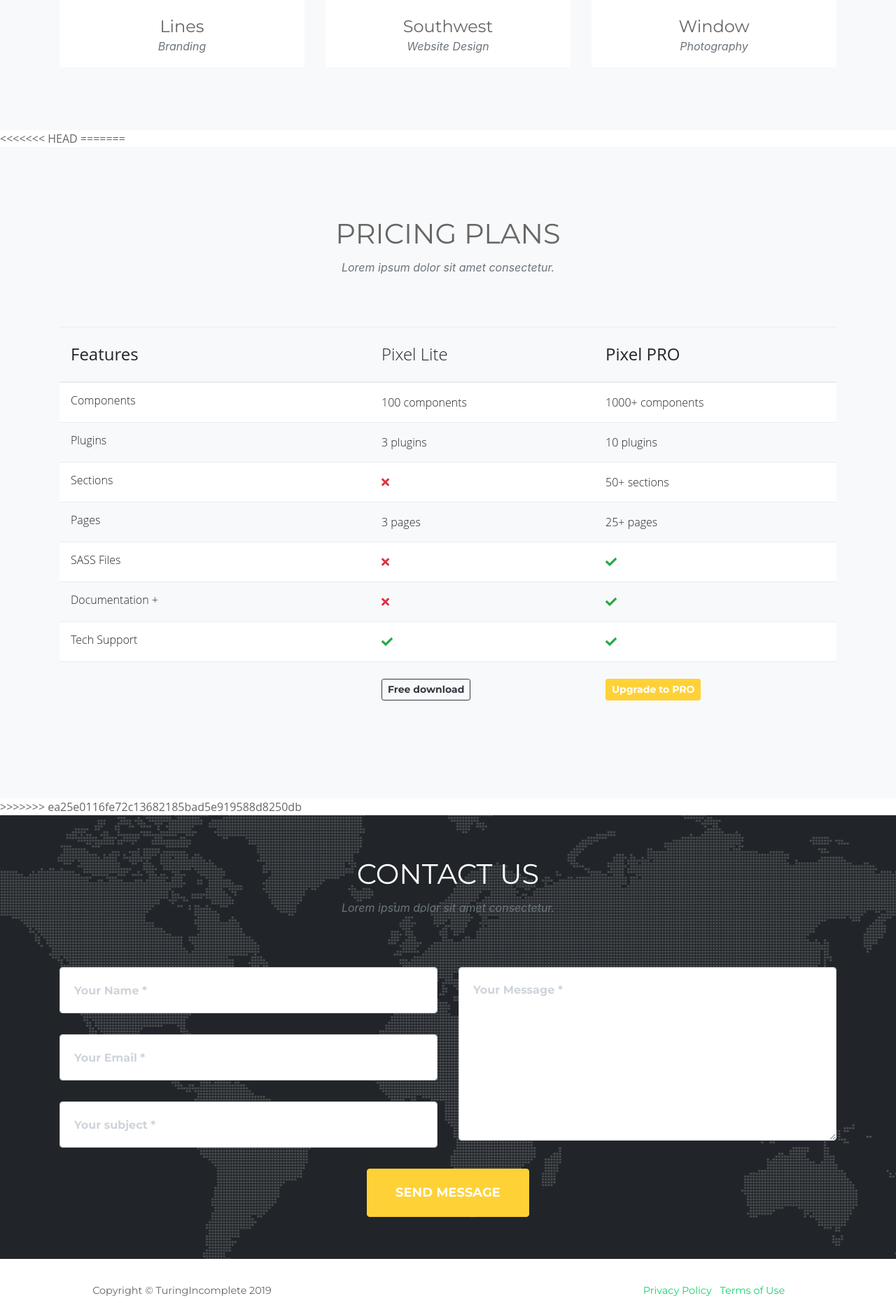
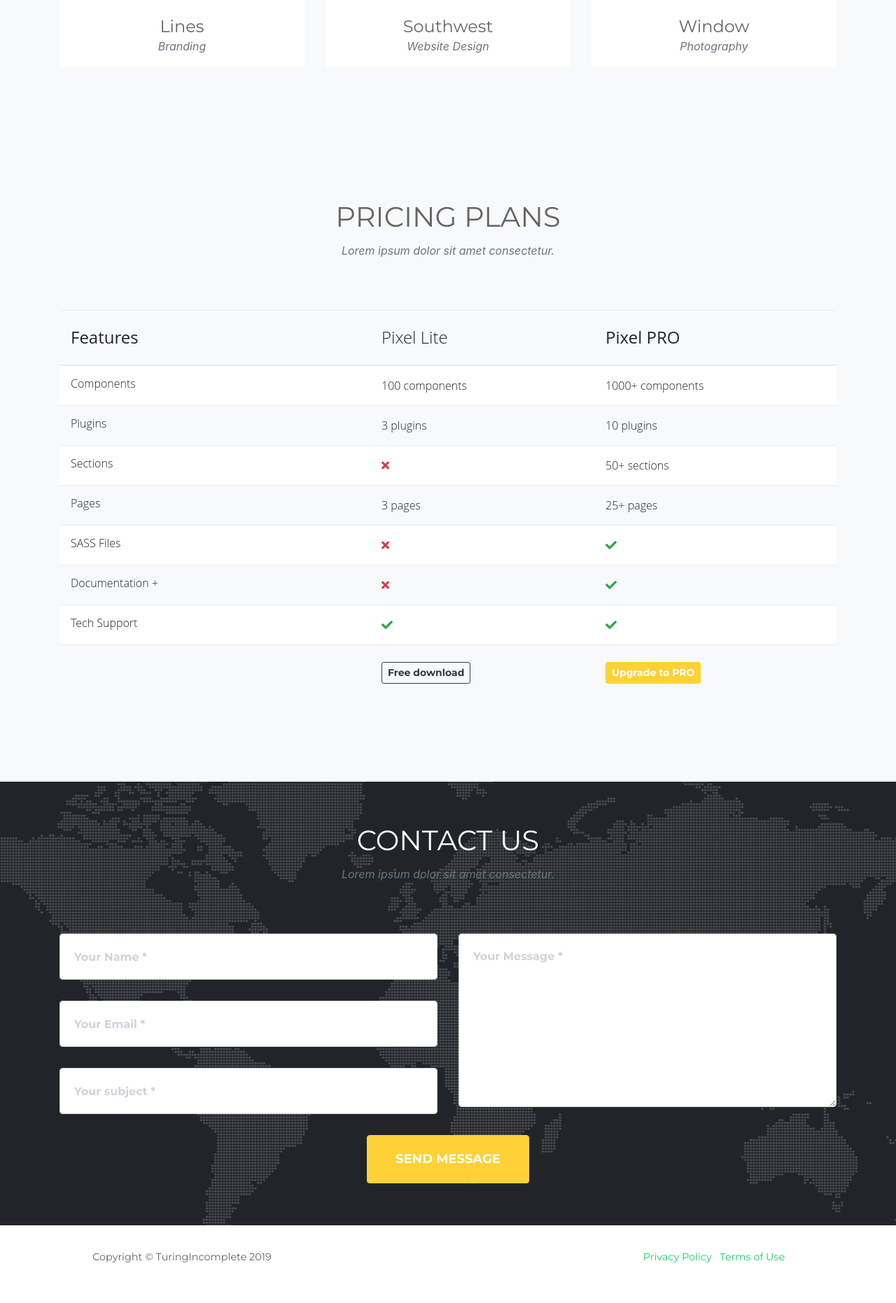
Before and after one commit to sourcificer/TuringIncomplete_WebSite, a Django app: page / in a window 1280 px wide. Shown: the part 2176-4038 px from the top of the page at 70% size. After the commit the page ends 3980 px from the top, so only its background shows below. Run offline with Django 3.2, Linux system fonts and the light colour scheme; some libraries are stand-ins or nearby versions; some web fonts are replaced.

Commit message:
Solved Merge Conflict

```diff
--- a/templates/index.html
+++ b/templates/index.html
@@ -212,8 +212,6 @@
     </div>
   </section>
 
-<<<<<<< HEAD
-=======
   <section class="bg-light page-section">
     <div class="container">
       <div class="row">
@@ -488,7 +486,6 @@
     </div>
   </section> -->
 
->>>>>>> ea25e0116fe72c13682185bad5e919588d8250db
   <!-- Contact -->
   <section class="page-section" id="contact">
     <div class="container">
@@ -599,15 +596,10 @@
                 <!-- Project Details Go Here -->
                 <h2 class="text-uppercase">Project Name</h2>
                 <p class="item-intro text-muted">Lorem ipsum dolor sit amet consectetur.</p>
-<<<<<<< HEAD
-                <img class="img-fluid d-block mx-auto" src="{% static 'img/portfolio/01-full.jpg' %}" alt="">
-                <p>Use this area to describe your project. Lorem ipsum dolor sit amet, consectetur adipisicing elit. Est blanditiis dolorem culpa incidunt minus dignissimos deserunt repellat aperiam quasi sunt officia expedita beatae cupiditate, maiores repudiandae, nostrum, reiciendis facere nemo!</p>
-=======
                 <img class="img-fluid d-block mx-auto" src="img/portfolio/01-full.jpg" alt="">
                 <p>Use this area to describe your project. Lorem ipsum dolor sit amet, consectetur adipisicing elit. Est
                   blanditiis dolorem culpa incidunt minus dignissimos deserunt repellat aperiam quasi sunt officia
                   expedita beatae cupiditate, maiores repudiandae, nostrum, reiciendis facere nemo!</p>
->>>>>>> ea25e0116fe72c13682185bad5e919588d8250db
                 <ul class="list-inline">
                   <li>Date: January 2017</li>
                   <li>Client: Threads</li>
@@ -640,15 +632,10 @@
                 <!-- Project Details Go Here -->
                 <h2 class="text-uppercase">Project Name</h2>
                 <p class="item-intro text-muted">Lorem ipsum dolor sit amet consectetur.</p>
-<<<<<<< HEAD
-                <img class="img-fluid d-block mx-auto" src="{% static 'img/portfolio/02-full.jpg' %}" alt="">
-                <p>Use this area to describe your project. Lorem ipsum dolor sit amet, consectetur adipisicing elit. Est blanditiis dolorem culpa incidunt minus dignissimos deserunt repellat aperiam quasi sunt officia expedita beatae cupiditate, maiores repudiandae, nostrum, reiciendis facere nemo!</p>
-=======
                 <img class="img-fluid d-block mx-auto" src="img/portfolio/02-full.jpg" alt="">
                 <p>Use this area to describe your project. Lorem ipsum dolor sit amet, consectetur adipisicing elit. Est
                   blanditiis dolorem culpa incidunt minus dignissimos deserunt repellat aperiam quasi sunt officia
                   expedita beatae cupiditate, maiores repudiandae, nostrum, reiciendis facere nemo!</p>
->>>>>>> ea25e0116fe72c13682185bad5e919588d8250db
                 <ul class="list-inline">
                   <li>Date: January 2017</li>
                   <li>Client: Explore</li>
@@ -681,15 +668,10 @@
                 <!-- Project Details Go Here -->
                 <h2 class="text-uppercase">Project Name</h2>
                 <p class="item-intro text-muted">Lorem ipsum dolor sit amet consectetur.</p>
-<<<<<<< HEAD
-                <img class="img-fluid d-block mx-auto" src="{% static 'img/portfolio/03-full.jpg' %}" alt="">
-                <p>Use this area to describe your project. Lorem ipsum dolor sit amet, consectetur adipisicing elit. Est blanditiis dolorem culpa incidunt minus dignissimos deserunt repellat aperiam quasi sunt officia expedita beatae cupiditate, maiores repudiandae, nostrum, reiciendis facere nemo!</p>
-=======
                 <img class="img-fluid d-block mx-auto" src="img/portfolio/03-full.jpg" alt="">
                 <p>Use this area to describe your project. Lorem ipsum dolor sit amet, consectetur adipisicing elit. Est
                   blanditiis dolorem culpa incidunt minus dignissimos deserunt repellat aperiam quasi sunt officia
                   expedita beatae cupiditate, maiores repudiandae, nostrum, reiciendis facere nemo!</p>
->>>>>>> ea25e0116fe72c13682185bad5e919588d8250db
                 <ul class="list-inline">
                   <li>Date: January 2017</li>
                   <li>Client: Finish</li>
@@ -722,15 +704,10 @@
                 <!-- Project Details Go Here -->
                 <h2 class="text-uppercase">Project Name</h2>
                 <p class="item-intro text-muted">Lorem ipsum dolor sit amet consectetur.</p>
-<<<<<<< HEAD
-                <img class="img-fluid d-block mx-auto" src="{% static 'img/portfolio/04-full.jpg' %}" alt="">
-                <p>Use this area to describe your project. Lorem ipsum dolor sit amet, consectetur adipisicing elit. Est blanditiis dolorem culpa incidunt minus dignissimos deserunt repellat aperiam quasi sunt officia expedita beatae cupiditate, maiores repudiandae, nostrum, reiciendis facere nemo!</p>
-=======
                 <img class="img-fluid d-block mx-auto" src="img/portfolio/04-full.jpg" alt="">
                 <p>Use this area to describe your project. Lorem ipsum dolor sit amet, consectetur adipisicing elit. Est
                   blanditiis dolorem culpa incidunt minus dignissimos deserunt repellat aperiam quasi sunt officia
                   expedita beatae cupiditate, maiores repudiandae, nostrum, reiciendis facere nemo!</p>
->>>>>>> ea25e0116fe72c13682185bad5e919588d8250db
                 <ul class="list-inline">
                   <li>Date: January 2017</li>
                   <li>Client: Lines</li>
@@ -763,15 +740,10 @@
                 <!-- Project Details Go Here -->
                 <h2 class="text-uppercase">Project Name</h2>
                 <p class="item-intro text-muted">Lorem ipsum dolor sit amet consectetur.</p>
-<<<<<<< HEAD
-                <img class="img-fluid d-block mx-auto" src="{% static 'img/portfolio/05-full.jpg' %}" alt="">
-                <p>Use this area to describe your project. Lorem ipsum dolor sit amet, consectetur adipisicing elit. Est blanditiis dolorem culpa incidunt minus dignissimos deserunt repellat aperiam quasi sunt officia expedita beatae cupiditate, maiores repudiandae, nostrum, reiciendis facere nemo!</p>
-=======
                 <img class="img-fluid d-block mx-auto" src="img/portfolio/05-full.jpg" alt="">
                 <p>Use this area to describe your project. Lorem ipsum dolor sit amet, consectetur adipisicing elit. Est
                   blanditiis dolorem culpa incidunt minus dignissimos deserunt repellat aperiam quasi sunt officia
                   expedita beatae cupiditate, maiores repudiandae, nostrum, reiciendis facere nemo!</p>
->>>>>>> ea25e0116fe72c13682185bad5e919588d8250db
                 <ul class="list-inline">
                   <li>Date: January 2017</li>
                   <li>Client: Southwest</li>
@@ -804,15 +776,10 @@
                 <!-- Project Details Go Here -->
                 <h2 class="text-uppercase">Project Name</h2>
                 <p class="item-intro text-muted">Lorem ipsum dolor sit amet consectetur.</p>
-<<<<<<< HEAD
-                <img class="img-fluid d-block mx-auto" src="{% static 'img/portfolio/06-full.jpg' %}" alt="">
-                <p>Use this area to describe your project. Lorem ipsum dolor sit amet, consectetur adipisicing elit. Est blanditiis dolorem culpa incidunt minus dignissimos deserunt repellat aperiam quasi sunt officia expedita beatae cupiditate, maiores repudiandae, nostrum, reiciendis facere nemo!</p>
-=======
                 <img class="img-fluid d-block mx-auto" src="img/portfolio/06-full.jpg" alt="">
                 <p>Use this area to describe your project. Lorem ipsum dolor sit amet, consectetur adipisicing elit. Est
                   blanditiis dolorem culpa incidunt minus dignissimos deserunt repellat aperiam quasi sunt officia
                   expedita beatae cupiditate, maiores repudiandae, nostrum, reiciendis facere nemo!</p>
->>>>>>> ea25e0116fe72c13682185bad5e919588d8250db
                 <ul class="list-inline">
                   <li>Date: January 2017</li>
                   <li>Client: Window</li>
```
